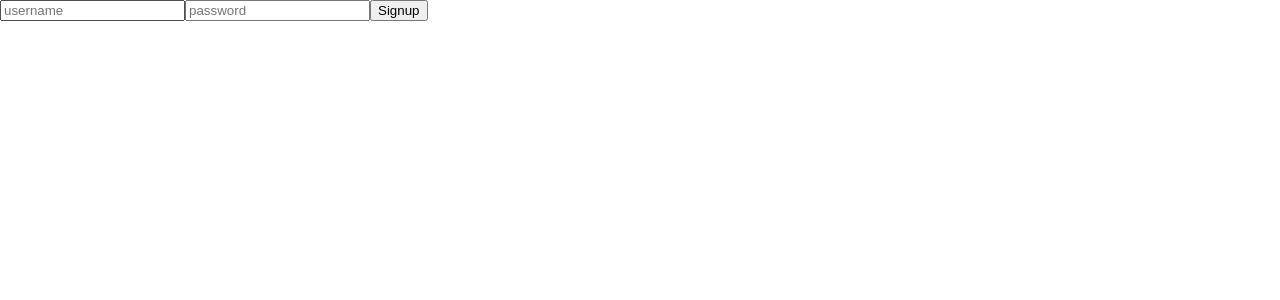
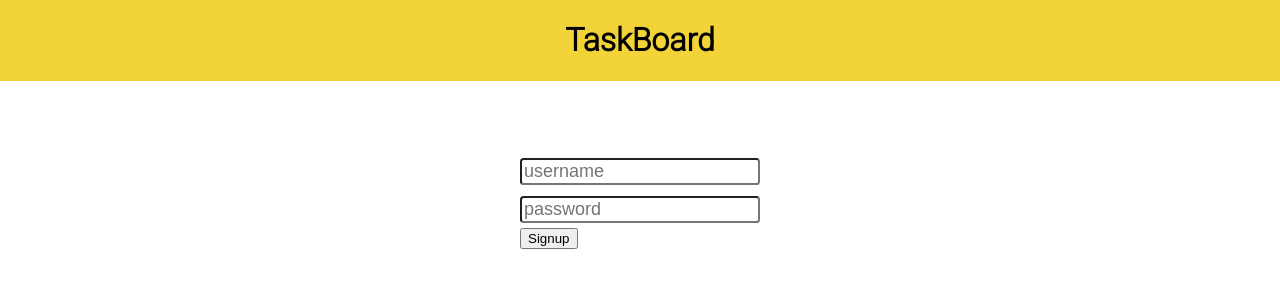
Before and after one commit to Atharva21/taskboard, a React (Vite) app in the folder taskboard-client/: page /signup in a window 1280 px wide. Shown: the top 300 px of the page. Built offline with nearby package versions, Linux system fonts and the light colour scheme.

Commit message:
adds styling to login, signup

```diff
--- a/taskboard-client/src/components/user/Login.jsx
+++ b/taskboard-client/src/components/user/Login.jsx
@@ -1,6 +1,34 @@
 import React, { useRef } from "react";
 import axios from "../../config/axios";
 import { useHistory } from "react-router-dom";
+import styled from "styled-components";
+
+const Container = styled.div`
+	display: grid;
+	place-items: center;
+	font-size: large;
+`;
+
+const Input = styled.input`
+	font-size: large;
+	border-radius: 0.2em;
+	margin: 0.3em 0em;
+`;
+
+const FormContainer = styled.div`
+	margin-top: 4em;
+	display: flex;
+	flex-direction: column;
+	align-items: flex-start;
+	justify-content: center;
+	user-select: none;
+`;
+
+const TitleContainer = styled.div`
+	display: grid;
+	place-items: center;
+	background-color: #f2d338;
+`;
 
 const Login = () => {
 	const history = useHistory();
@@ -24,11 +52,23 @@ const Login = () => {
 	};
 
 	return (
-		<div>
-			<input type="text" placeholder="username" ref={username} />
-			<input type="password" placeholder="password" ref={password} />
-			<button onClick={clickHandler}>Login</button>
-		</div>
+		<>
+			<TitleContainer>
+				<h1>TaskBoard</h1>
+			</TitleContainer>
+			<Container>
+				<FormContainer>
+					<Input type="text" placeholder="username" ref={username} />
+					<Input
+						type="password"
+						placeholder="password"
+						ref={password}
+					/>
+					<button onClick={clickHandler}>Login</button>
+				</FormContainer>
+				<a href="/signup">not signed up?</a>
+			</Container>
+		</>
 	);
 };
 
--- a/taskboard-client/src/components/user/Signup.jsx
+++ b/taskboard-client/src/components/user/Signup.jsx
@@ -1,6 +1,34 @@
 import React, { useRef } from "react";
 import axios from "../../config/axios";
 import { useHistory } from "react-router-dom";
+import styled from "styled-components";
+
+const Container = styled.div`
+	display: grid;
+	place-items: center;
+	font-size: large;
+`;
+
+const Input = styled.input`
+	font-size: large;
+	border-radius: 0.2em;
+	margin: 0.3em 0em;
+`;
+
+const FormContainer = styled.div`
+	margin-top: 4em;
+	display: flex;
+	flex-direction: column;
+	align-items: flex-start;
+	justify-content: center;
+	user-select: none;
+`;
+
+const TitleContainer = styled.div`
+	display: grid;
+	place-items: center;
+	background-color: #f2d338;
+`;
 
 const Signup = () => {
 	const username = useRef();
@@ -23,11 +51,22 @@ const Signup = () => {
 	};
 
 	return (
-		<div>
-			<input type="text" placeholder="username" ref={username} />
-			<input type="password" placeholder="password" ref={password} />
-			<button onClick={clickHandler}>Signup</button>
-		</div>
+		<>
+			<TitleContainer>
+				<h1>TaskBoard</h1>
+			</TitleContainer>
+			<Container>
+				<FormContainer>
+					<Input type="text" placeholder="username" ref={username} />
+					<Input
+						type="password"
+						placeholder="password"
+						ref={password}
+					/>
+					<button onClick={clickHandler}>Signup</button>
+				</FormContainer>
+			</Container>
+		</>
 	);
 };
 
```
